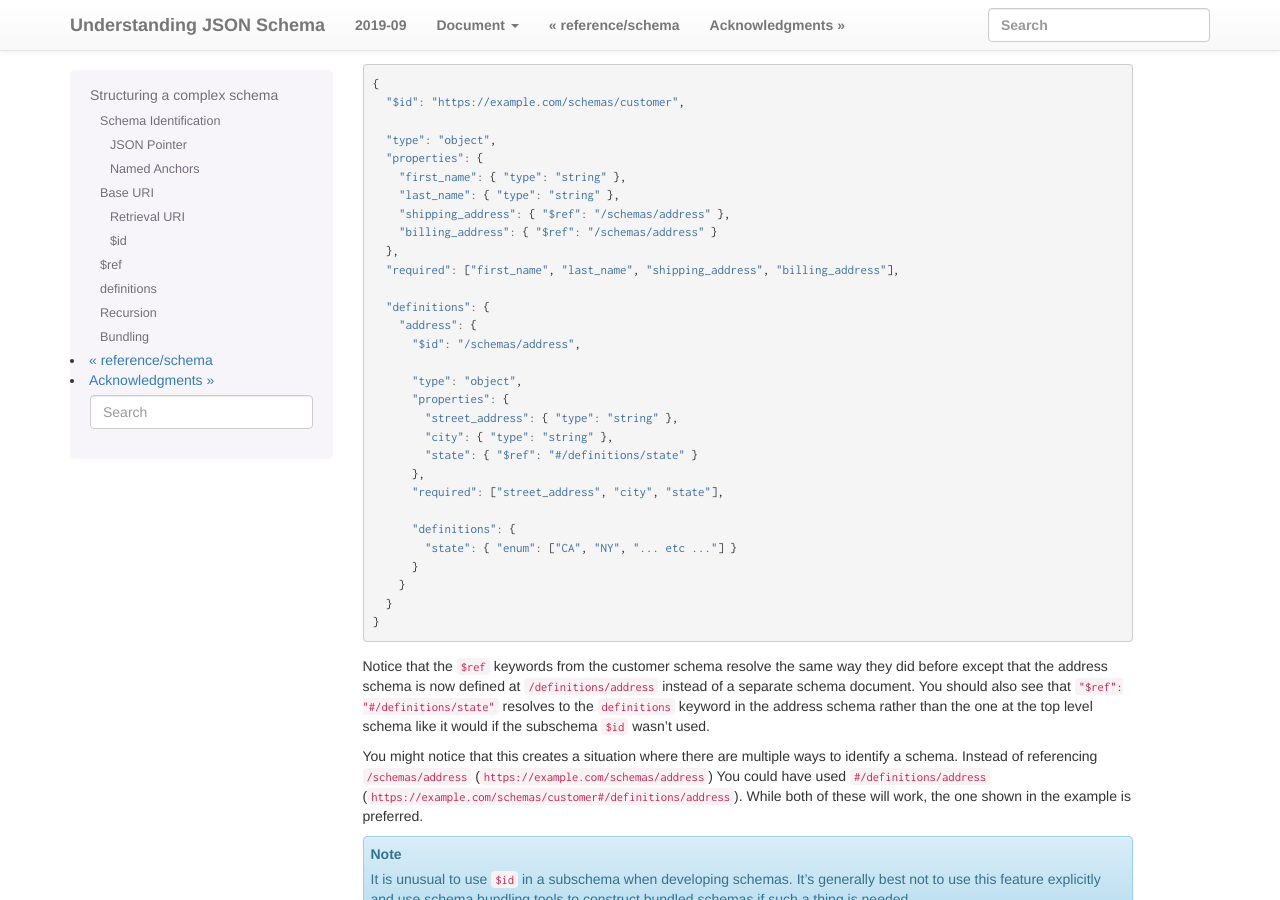
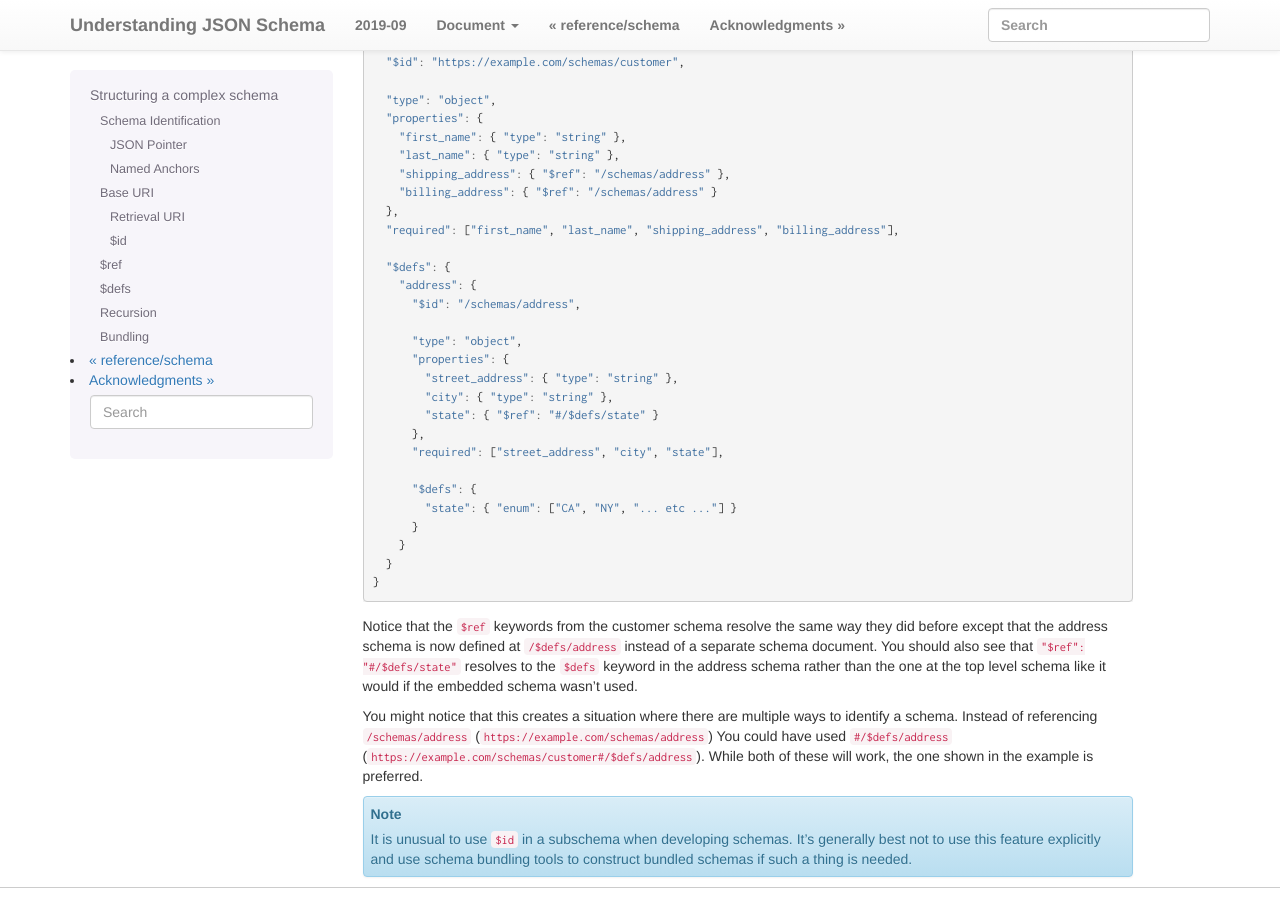
Before and after one commit to json-schema-org/understanding-json-schema, a Sphinx documentation site: the page built from source/structuring.rst, in a window 1280 px wide and 900 px high, scrolled down 6905 px. Built offline with Sphinx 7.4.7, drawn with Linux system fonts in a browser that asks for light colours; some web fonts are replaced; pages that are not in the unit, such as notebooks, are missing from menus; some of the changed text lies outside the part shown.

Commit message:
Convert definitions to $defs

```diff
--- a/source/reference/conditionals.rst
+++ b/source/reference/conditionals.rst
@@ -456,6 +456,6 @@
 
 .. note::
     Since this pattern is not very intuitive, it's recommended to
-    put your conditionals in ``definitions`` with a descriptive name and
+    put your conditionals in ``$defs`` with a descriptive name and
     ``$ref`` it into your schema with ``"allOf": [{ "$ref":
-    "#/definitions/sit-down-restaurant-implies-tip-is-required" }]``.
+    "#/$defs/sit-down-restaurant-implies-tip-is-required" }]``.
--- a/source/structuring.rst
+++ b/source/structuring.rst
@@ -372,25 +372,25 @@
    address schema.
 
 .. index::
-   single: definitions
-   single: structuring; definitions
+   single: $defs
+   single: structuring; $defs
 
-.. _definitions:
+.. _defs:
 
-definitions
------------
+$defs
+-----
 
 Sometimes we have small subschemas that are only intended for use in
 the current schema and it doesn't make sense to define them as
 separate schemas. Although we can identify any subschema using JSON
-Pointers or named anchors, the ``definitions`` keyword gives us a
+Pointers or named anchors, the ``$defs`` keyword gives us a
 standardized place to keep subschemas intended for reuse in the
 current schema document.
 
 Let's extend the previous customer schema example to use a common
 schema for the name properties. It doesn't make sense to define a new
 schema for this and it will only be used in this schema, so it's a
-good candidate for using ``definitions``.
+good candidate for using ``$defs``.
 
 .. schema_example::
 
@@ -399,21 +399,21 @@
 
       "type": "object",
       "properties": {
-        "first_name": { "$ref": "#/definitions/name" },
-        "last_name": { "$ref": "#/definitions/name" },
+        "first_name": { "$ref": "#/$defs/name" },
+        "last_name": { "$ref": "#/$defs/name" },
         "shipping_address": { "$ref": "/schemas/address" },
         "billing_address": { "$ref": "/schemas/address" }
       },
       "required": ["first_name", "last_name", "shipping_address", "billing_address"],
 
-      "definitions": {
+      "$defs": {
         "name": { "type": "string" }
       }
     }
 
 ``$ref`` isn't just good for avoiding duplication. It can also be
 useful for writing schemas that are easier to read and maintain.
-Complex parts of the schema can be defined in ``definitions`` with
+Complex parts of the schema can be defined in ``$defs`` with
 descriptive names and referenced where it's needed. This allows
 readers of the schema to more quickly and easily understand the schema
 at a high level before diving into the more complex parts.
@@ -421,7 +421,7 @@
 .. note::
    It's possible to reference an external subschema, but generally you
    want to limit a ``$ref`` to referencing either an external schema
-   or an internal subschema defined in ``definitions``.
+   or an internal subschema defined in ``$defs``.
 
 .. index::
    single: recursion
@@ -481,9 +481,9 @@
 .. schema_example::
 
     {
-      "definitions": {
-        "alice": { "$ref": "#/definitions/bob" },
-        "bob": { "$ref": "#/definitions/alice" }
+      "$defs": {
+        "alice": { "$ref": "#/$defs/bob" },
+        "bob": { "$ref": "#/$defs/alice" }
       }
     }
 
@@ -528,7 +528,7 @@
       },
       "required": ["first_name", "last_name", "shipping_address", "billing_address"],
 
-      "definitions": {
+      "$defs": {
         "address": {
           "$id": "/schemas/address",
 
@@ -536,11 +536,11 @@
           "properties": {
             "street_address": { "type": "string" },
             "city": { "type": "string" },
-            "state": { "$ref": "#/definitions/state" }
+            "state": { "$ref": "#/$defs/state" }
           },
           "required": ["street_address", "city", "state"],
 
-          "definitions": {
+          "$defs": {
             "state": { "enum": ["CA", "NY", "... etc ..."] }
           }
         }
@@ -549,17 +549,17 @@
 
 Notice that the ``$ref`` keywords from the customer schema resolve the
 same way they did before except that the address schema is now defined
-at ``/definitions/address`` instead of a separate schema document. You
-should also see that ``"$ref": "#/definitions/state"`` resolves to the
-``definitions`` keyword in the address schema rather than the one at
-the top level schema like it would if the subschema ``$id`` wasn't
+at ``/$defs/address`` instead of a separate schema document. You
+should also see that ``"$ref": "#/$defs/state"`` resolves to the
+``$defs`` keyword in the address schema rather than the one at
+the top level schema like it would if the embedded schema wasn't
 used.
 
 You might notice that this creates a situation where there are
 multiple ways to identify a schema. Instead of referencing
 ``/schemas/address`` (``https://example.com/schemas/address``) You
-could have used ``#/definitions/address``
-(``https://example.com/schemas/customer#/definitions/address``). While
+could have used ``#/$defs/address``
+(``https://example.com/schemas/customer#/$defs/address``). While
 both of these will work, the one shown in the example is preferred.
 
 .. note::
```
Also changed, not shown: source/reference/combining.rst (+5 -5 lines).
